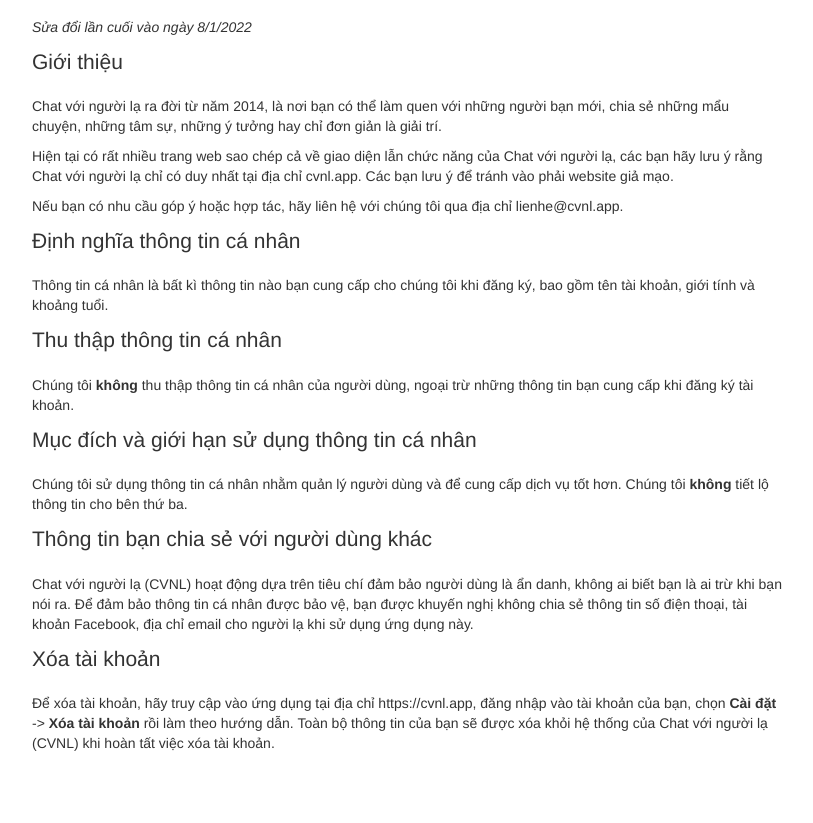
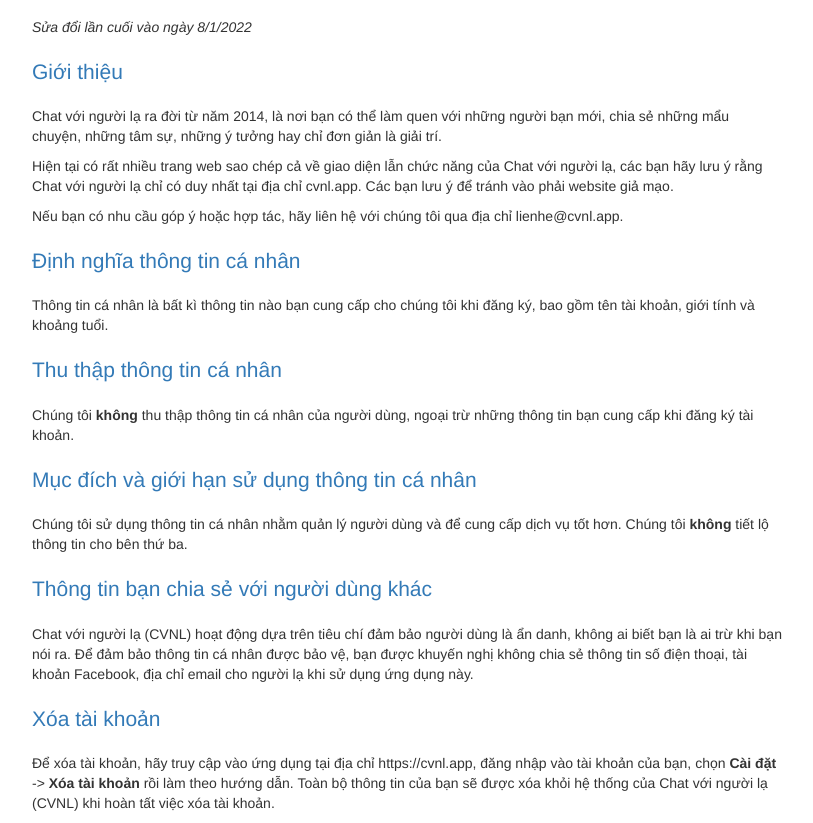
Before and after one commit to sangnd/sangnd.github.io, a plain HTML site: page privacy/index.html in a window 1280 px wide. Shown: the part 103-926 px from the top of the page, without its empty margins (38-851 px from the left). Before the commit the page ends 866 px from the top, so only its background shows below. Drawn offline with nearby package versions, Linux system fonts and the light colour scheme.

Commit message:
Release dev version at d4cdcc4

```diff
--- a/privacy/index.html
+++ b/privacy/index.html
@@ -30,24 +30,38 @@
 
         <p><em>Sửa đổi lần cuối vào ngày 8/1/2022</em></p>
 
-        <p class="lead">Giới thiệu</p>
+        <a href="#intro">
+          <h3 id="intro" class="lead">Giới thiệu</h3>
+        </a>
+
         <p>Chat với người lạ ra đời từ năm 2014, là nơi bạn có thể làm quen với những người bạn mới, chia sẻ những mẩu chuyện, những tâm sự, những ý tưởng hay chỉ đơn giản là giải trí.</p>
         <p>Hiện tại có rất nhiều trang web sao chép cả về giao diện lẫn chức năng của Chat với người lạ, các bạn hãy lưu ý rằng Chat với người lạ chỉ có duy nhất tại địa chỉ cvnl.app. Các bạn lưu ý để tránh vào phải website giả mạo.</p>
         <p>Nếu bạn có nhu cầu góp ý hoặc hợp tác, hãy liên hệ với chúng tôi qua địa chỉ lienhe@cvnl.app.</p>
 
-        <p class="lead">Định nghĩa thông tin cá nhân</p>
+        <a href="#definition">
+          <h3 id="definition" class="lead">Định nghĩa thông tin cá nhân</h3>
+        </a>
+
         <p>Thông tin cá nhân là bất kì thông tin nào bạn cung cấp cho chúng tôi khi đăng ký, bao gồm tên tài khoản, giới tính và khoảng tuổi.</p>
 
-        <p class="lead">Thu thập thông tin cá nhân</p>
+        <a href="#collect-info">
+          <h3 id="collect-info" class="lead">Thu thập thông tin cá nhân</h3>
+        </a>
         <p>Chúng tôi <b>không</b> thu thập thông tin cá nhân của người dùng, ngoại trừ những thông tin bạn cung cấp khi đăng ký tài khoản.</p>
 
-        <p class="lead">Mục đích và giới hạn sử dụng thông tin cá nhân</p>
+        <a href="#purpose">
+          <h3 id="purpose" class="lead">Mục đích và giới hạn sử dụng thông tin cá nhân</h3>
+        </a>
         <p>Chúng tôi sử dụng thông tin cá nhân nhằm quản lý người dùng và để cung cấp dịch vụ tốt hơn. Chúng tôi <b>không</b> tiết lộ thông tin cho bên thứ ba.</p>
 
-        <p class="lead">Thông tin bạn chia sẻ với người dùng khác</p>
+        <a href="#shared-info">
+          <h3 id="shared-info" class="lead">Thông tin bạn chia sẻ với người dùng khác</h3>
+        </a>
         <p>Chat với người lạ (CVNL) hoạt động dựa trên tiêu chí đảm bảo người dùng là ẩn danh, không ai biết bạn là ai trừ khi bạn nói ra. Để đảm bảo thông tin cá nhân được bảo vệ, bạn được khuyến nghị không chia sẻ thông tin số điện thoại, tài khoản Facebook, địa chỉ email cho người lạ khi sử dụng ứng dụng này.</p>
 
-        <p class="lead">Xóa tài khoản</p>
+        <a href="#delete-account">
+          <h3 id="delete-account" class="lead">Xóa tài khoản</h3>
+        </a>
         <p>Để xóa tài khoản, hãy truy cập vào ứng dụng tại địa chỉ https://cvnl.app, đăng nhập vào tài khoản của bạn, chọn <b>Cài đặt</b> -> <b>Xóa tài khoản</b> rồi làm theo hướng dẫn. Toàn bộ thông tin của bạn sẽ được xóa khỏi hệ thống của Chat với người lạ (CVNL) khi hoàn tất việc xóa tài khoản.</p>
       </div>
     </div>
```
